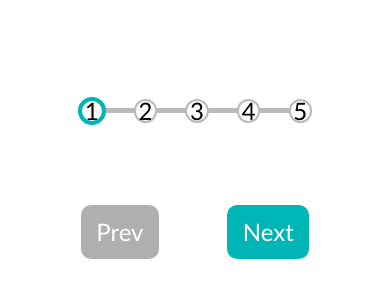
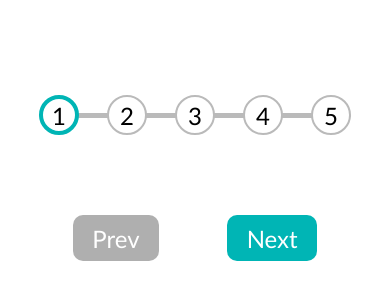
Before and after one commit to HamedRanjbari/Page-Steps, a plain HTML site: page index.html in a window 390 px wide. Shown: the part 244-544 px from the top of the page. Drawn offline with nearby package versions, Linux system fonts and the light colour scheme.

Commit message:
Add some media screen codes

```diff
--- a/main.css
+++ b/main.css
@@ -90,4 +90,19 @@ button:disabled{
     cursor: not-allowed;
     transform: scale(1);
 }
+@media screen and (max-width: 767px) {
+    .circle {
+        width: 40px;
+        height: 40px;
+    }
+    .numbers{
+        width: 80vw;
+    }
+    .numbers::before {
+        width: 80vw;
+    }
+    button {
+        padding: 1vh 5vw;
+    }
+}
 /* End button section */
```
